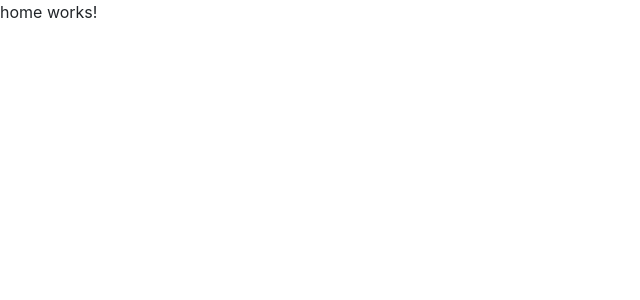
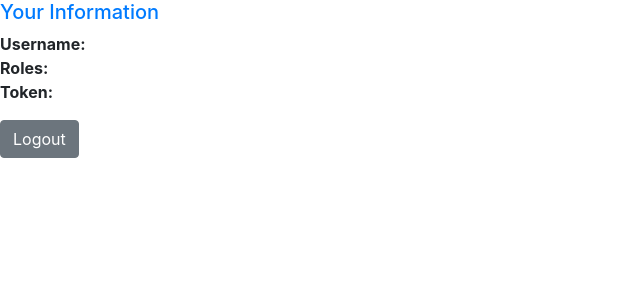
Before and after one commit to QuocTuanJV/front-end-airbnb-version-01, an Angular app: page / in a window 1280 px wide. Shown: the top 300 px of the page, without its empty margins (0-640 px from the left). Built offline with nearby package versions, Linux system fonts and the light colour scheme.

Commit message:
add item in home.component.html

```diff
--- a/src/app/home/home.component.html
+++ b/src/app/home/home.component.html
@@ -1 +1,26 @@
-<p>home works!</p>
+<!--<div *ngIf="info.token; else loggedOut">-->
+<!--  <h5 class="text-primary">Your Information</h5>-->
+<!--  <p>-->
+<!--    <strong>Username:</strong> {{info.username}}<br/>-->
+<!--    <strong>Roles:</strong> {{info.authorities}}<br />-->
+<!--    <strong>Token:</strong> {{info.token}}.-->
+<!--  </p>-->
+<!--  <button class="btn btn-secondary" (click)="logout()">Logout</button>-->
+<!--</div>-->
+
+<!--<ng-template #loggedOut>-->
+<!--  Please login.-->
+<!--</ng-template>-->
+<div >
+  <h5 class="text-primary">Your Information</h5>
+  <p>
+    <strong>Username:</strong> <br/>
+    <strong>Roles:</strong> <br />
+    <strong>Token:</strong>
+  </p>
+  <button class="btn btn-secondary" (click)="logout()">Logout</button>
+</div>
+
+<!--<ng-template #loggedOut>-->
+<!--  Please login.-->
+<!--</ng-template>-->
```
